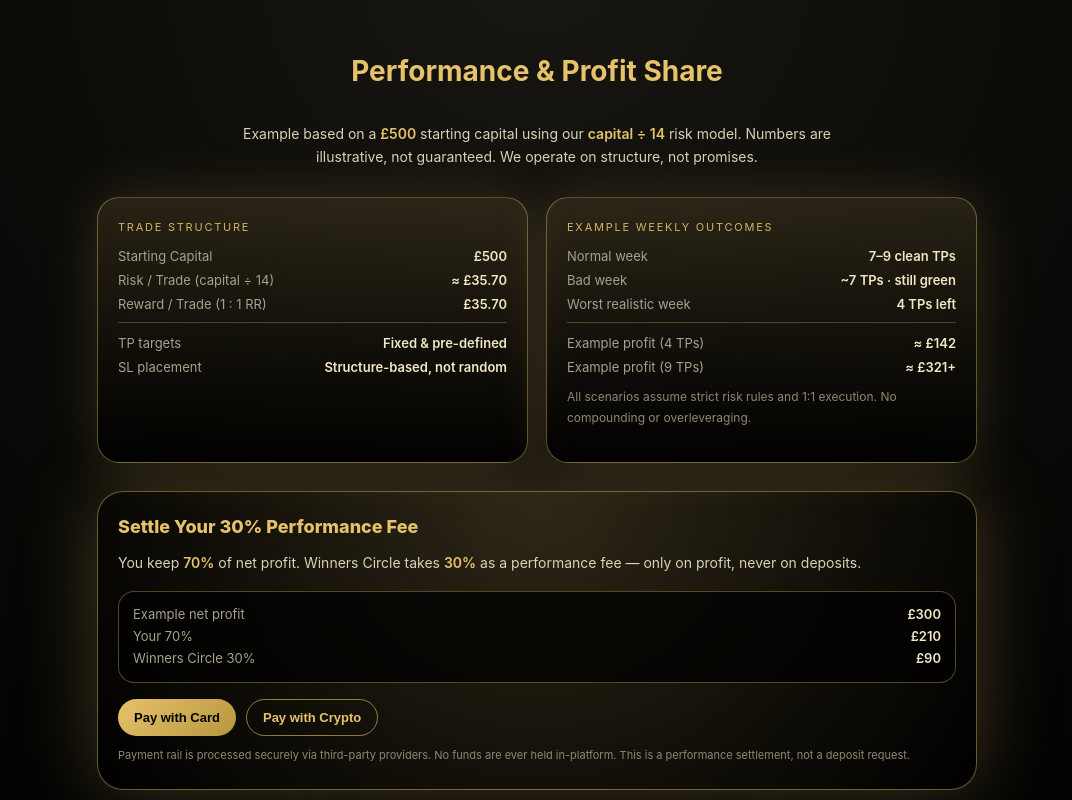
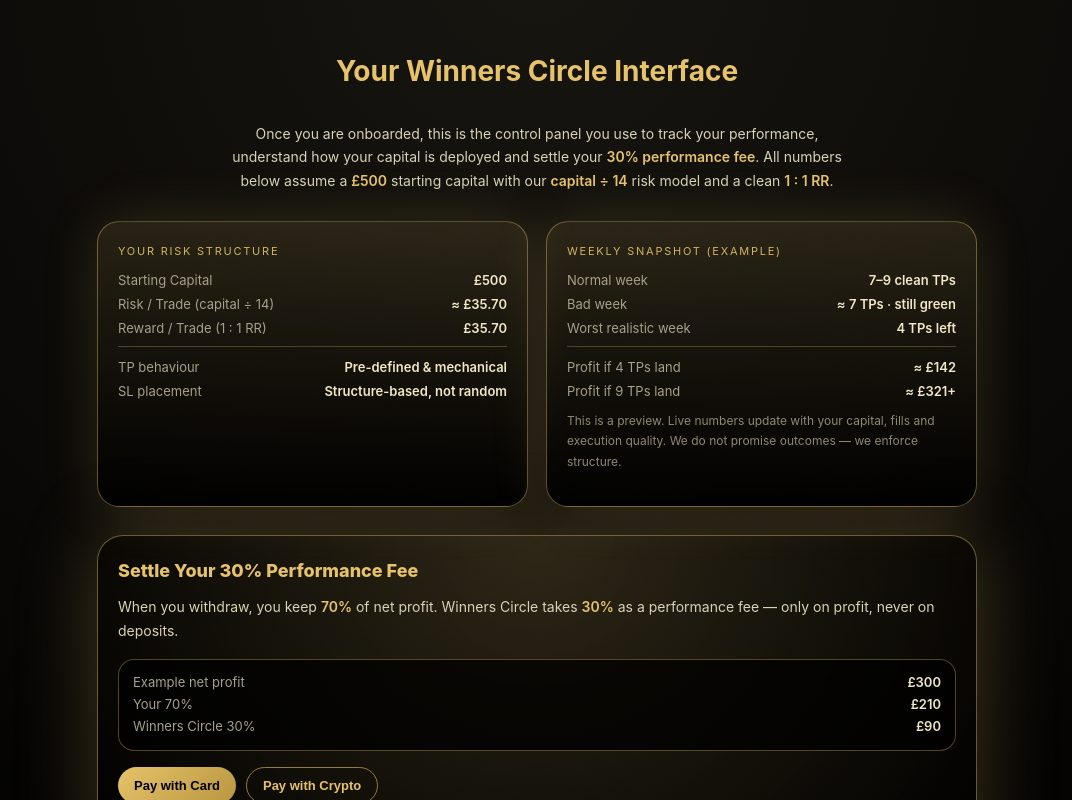
Before and after one commit to bammamileleabdul/winners-circle-university, a Next.js app: page / in a window 1280 px wide. Shown: the part 2040-2840 px from the top of the page, without its empty margins (103-1175 px from the left). Built offline with nearby package versions, Linux system fonts and the light colour scheme.

Commit message:
Update page.js

```diff
--- a/app/page.js
+++ b/app/page.js
@@ -33,7 +33,7 @@
     }
   };
 
-  // ✅ MINI LELEFX (ONLY ADD)
+  // MINI LELEFX
   const [aiOpen, setAiOpen] = useState(false);
   const [aiInput, setAiInput] = useState("");
   const [aiLoading, setAiLoading] = useState(false);
@@ -87,16 +87,17 @@
     }
   };
 
-  // simple placeholder click handler for pay buttons (UI ONLY)
+  // placeholder for pay buttons (UI ONLY)
   const handlePayClick = (method) => {
-    alert(`Payment via ${method} coming soon. You’ll settle 30% of your net profit, not deposits.`);
+    alert(
+      `Payment via ${method} coming soon. You’ll settle 30% of your net profit, not deposits.`,
+    );
   };
 
   return (
     <>
       {/* HEADER */}
       <header className="header">
-        {/* emblem logo */}
         <div className="logo">
           <img
             src="/emblem.jpg"
@@ -127,8 +128,8 @@
             <a href="#principles" onClick={() => setMenuOpen(false)}>
               Principles
             </a>
-            <a href="#performance" onClick={() => setMenuOpen(false)}>
-              Performance
+            <a href="#client-portal" onClick={() => setMenuOpen(false)}>
+              Client Portal
             </a>
             <a href="#manifesto" onClick={() => setMenuOpen(false)}>
               Manifesto
@@ -142,7 +143,6 @@
 
       {/* HERO */}
       <section id="overview" className="hero">
-        {/* faded hero watermark emblem */}
         <img src="/emblem.jpg" alt="" className="heroEmblem" />
 
         <div className="pill">EARLY ACCESS · LIMITED ONBOARDING</div>
@@ -185,7 +185,7 @@
         </div>
       </section>
 
-      {/* HOW IT WORKS (Floating Gold Cards) */}
+      {/* HOW IT WORKS */}
       <section id="how" className="section">
         <h2>How It Works</h2>
 
@@ -212,7 +212,7 @@
         </div>
       </section>
 
-      {/* PRINCIPLES (Luxury Cards) */}
+      {/* PRINCIPLES */}
       <section id="principles" className="section">
         <h2>Our Principles</h2>
 
@@ -247,19 +247,22 @@
         </div>
       </section>
 
-      {/* ✅ PERFORMANCE & PROFIT SHARE SECTION (NEW UI) */}
-      <section id="performance" className="section">
-        <h2>Performance & Profit Share</h2>
+      {/* 🔐 CLIENT PORTAL (FOR PEOPLE INSIDE THE CIRCLE) */}
+      <section id="client-portal" className="section">
+        <h2>Your Winners Circle Interface</h2>
         <p className="perfIntro">
-          Example based on a <span>£500</span> starting capital using our{" "}
-          <span>capital ÷ 14</span> risk model. Numbers are illustrative, not
-          guaranteed. We operate on structure, not promises.
+          Once you are onboarded, this is the control panel you use to track
+          your performance, understand how your capital is deployed and settle
+          your <span>30% performance fee</span>. All numbers below assume a{" "}
+          <span>£500</span> starting capital with our{" "}
+          <span>capital ÷ 14</span> risk model and a clean{" "}
+          <span>1 : 1 RR</span>.
         </p>
 
         <div className="perfGrid">
-          {/* LEFT: WEEK SNAPSHOT */}
+          {/* LEFT: YOUR RISK SETUP */}
           <div className="perfCard">
-            <div className="perfTag">Trade Structure</div>
+            <div className="perfTag">Your Risk Structure</div>
             <div className="perfRow">
               <span className="perfLabel">Starting Capital</span>
               <span className="perfValue">£500</span>
@@ -274,8 +277,8 @@
             </div>
             <div className="perfDivider" />
             <div className="perfRow">
-              <span className="perfLabel">TP targets</span>
-              <span className="perfValue">Fixed & pre-defined</span>
+              <span className="perfLabel">TP behaviour</span>
+              <span className="perfValue">Pre-defined & mechanical</span>
             </div>
             <div className="perfRow">
               <span className="perfLabel">SL placement</span>
@@ -283,16 +286,16 @@
             </div>
           </div>
 
-          {/* RIGHT: WEEK PROJECTION */}
+          {/* RIGHT: YOUR WEEKLY SNAPSHOT */}
           <div className="perfCard">
-            <div className="perfTag">Example Weekly Outcomes</div>
+            <div className="perfTag">Weekly Snapshot (Example)</div>
             <div className="perfRow">
               <span className="perfLabel">Normal week</span>
               <span className="perfValue">7–9 clean TPs</span>
             </div>
             <div className="perfRow">
               <span className="perfLabel">Bad week</span>
-              <span className="perfValue">~7 TPs · still green</span>
+              <span className="perfValue">≈ 7 TPs · still green</span>
             </div>
             <div className="perfRow">
               <span className="perfLabel">Worst realistic week</span>
@@ -300,16 +303,17 @@
             </div>
             <div className="perfDivider" />
             <div className="perfRow">
-              <span className="perfLabel">Example profit (4 TPs)</span>
+              <span className="perfLabel">Profit if 4 TPs land</span>
               <span className="perfValue">≈ £142</span>
             </div>
             <div className="perfRow">
-              <span className="perfLabel">Example profit (9 TPs)</span>
+              <span className="perfLabel">Profit if 9 TPs land</span>
               <span className="perfValue">≈ £321+</span>
             </div>
             <p className="perfFine">
-              All scenarios assume strict risk rules and 1:1 execution. No
-              compounding or overleveraging.
+              This is a preview. Live numbers update with your capital, fills
+              and execution quality. We do not promise outcomes — we enforce
+              structure.
             </p>
           </div>
         </div>
@@ -318,9 +322,9 @@
         <div className="payCard">
           <div className="payTitle">Settle Your 30% Performance Fee</div>
           <p className="payText">
-            You keep <span>70%</span> of net profit. Winners Circle takes{" "}
-            <span>30%</span> as a performance fee — only on profit, never on
-            deposits.
+            When you withdraw, you keep <span>70%</span> of net profit. Winners
+            Circle takes <span>30%</span> as a performance fee — only on profit,
+            never on deposits.
           </p>
 
           <div className="paySummary">
@@ -356,14 +360,14 @@
           </div>
 
           <div className="payNote">
-            Payment rail is processed securely via third-party providers. No
-            funds are ever held in-platform. This is a performance settlement,
-            not a deposit request.
+            This is your client-side interface preview. Live version connects to
+            verified payment providers and only ever charges against realised
+            profit — not deposits, not top-ups.
           </div>
         </div>
       </section>
 
-      {/* MANIFESTO (Curtain / Reveal) */}
+      {/* MANIFESTO */}
       <section id="manifesto" className="section">
         <h2>Manifesto</h2>
 
@@ -390,7 +394,8 @@
               <p>
                 If you’re here to rush, impress, or gamble — this won’t work.{" "}
                 <br />
-                If you’re here to compound patiently — you’re in the right place.
+                If you’re here to compound patiently — you’re in the right
+                place.
               </p>
 
               <div className="signature">— Lelefx, Founder</div>
@@ -406,7 +411,7 @@
         )}
       </section>
 
-      {/* VVIP (Button -> Premium Reveal Panel) */}
+      {/* VVIP */}
       <section id="vvip" className="section last">
         <h2>VVIP Access</h2>
 
@@ -436,7 +441,7 @@
         )}
       </section>
 
-      {/* MINI LELEFX FLOATING BUTTON + MODAL */}
+      {/* MINI LELEFX BUTTON + MODAL */}
       <button className="aiFab" onClick={() => setAiOpen(true)}>
         mini lelefx
       </button>
@@ -449,7 +454,7 @@
                 <div className="aiTitle">mini lelefx</div>
                 <div className="aiSub">Calm. Precise. Luxury execution.</div>
               </div>
-              <button className="aiClose" onClick={() => setAiOpen(false)}>
+            <button className="aiClose" onClick={() => setAiOpen(false)}>
                 ×
               </button>
             </div>
@@ -847,7 +852,7 @@
           padding-bottom: 110px;
         }
 
-        /* PERFORMANCE SECTION STYLES */
+        /* CLIENT PORTAL / PERFORMANCE STYLES */
         .perfIntro {
           max-width: 640px;
           margin: 0 auto 28px;
@@ -1013,7 +1018,7 @@
           line-height: 1.7;
         }
 
-        /* MINI LELEFX STYLES */
+        /* MINI LELEFX */
         .aiFab {
           position: fixed;
           right: 16px;
```
